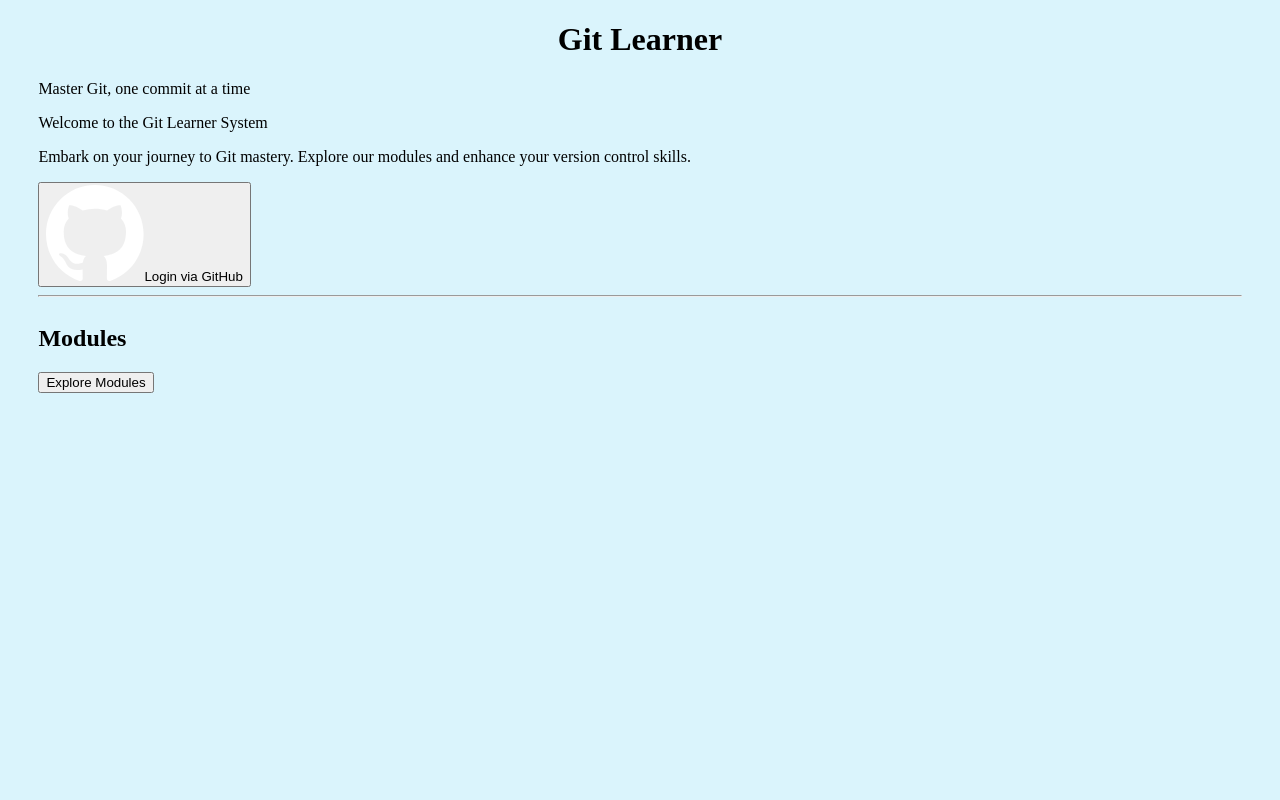
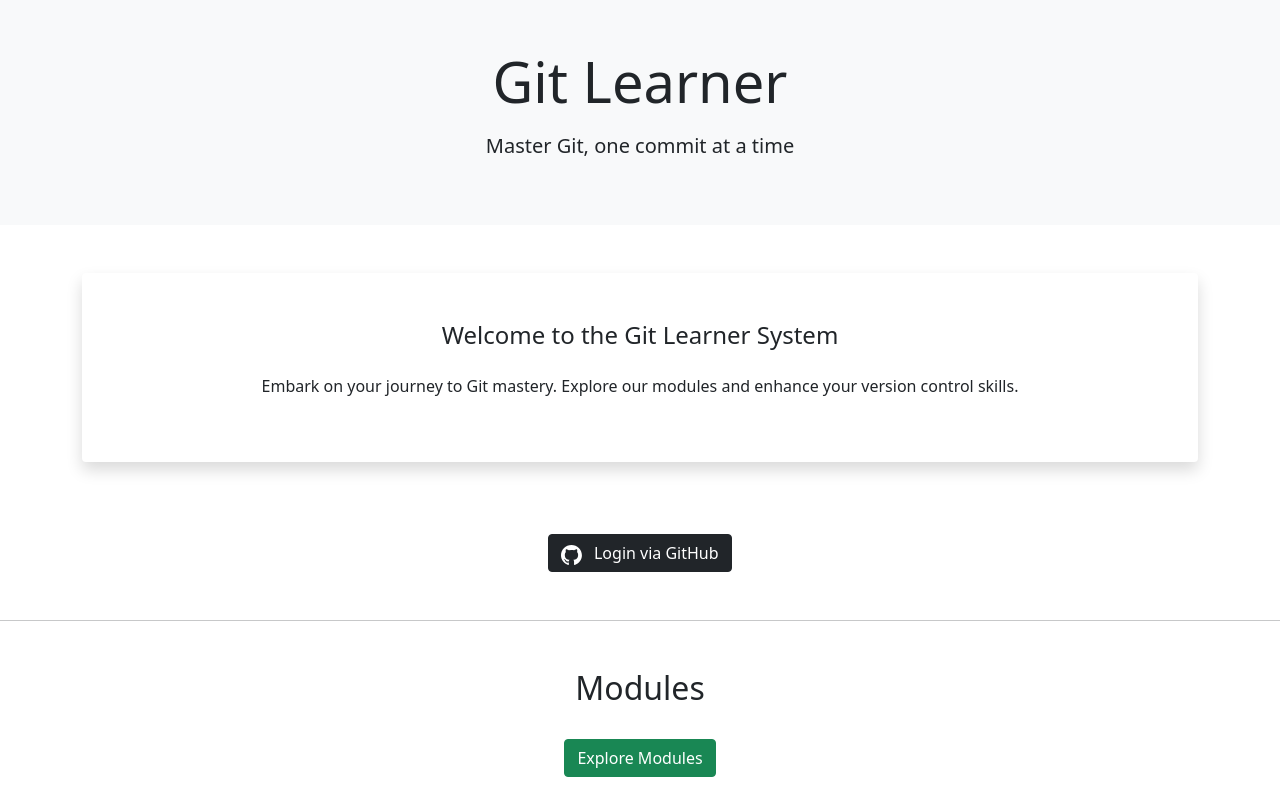
Before and after one commit to cs334f24/git-learner, a Flask app: page / in a window 1280 px wide. Run offline with Flask 3, Linux system fonts and the light colour scheme; parts of the project's set-up code (start-up, migrations or seed data) failed here and were passed over.

Commit message:
Update templates

```diff
--- a/app/templates/base.html
+++ b/app/templates/base.html
@@ -6,7 +6,7 @@
     <meta name="viewport" content="width=device-width,initial-scale=1">
     <link rel="stylesheet" href="{{ url_for('static', filename='styles.css') }}">
     <link rel="stylesheet" href="{{ url_for('static', filename='pygments.css') }}">
-    <!-- <link href="https://cdn.jsdelivr.net/npm/tailwindcss@2.2.19/dist/tailwind.min.css" rel="stylesheet"> -->
+    <link href="https://cdn.jsdelivr.net/npm/bootstrap@5.1.3/dist/css/bootstrap.min.css" rel="stylesheet">
     <script src="{{ url_for('static', filename='learn_git.js') }}" defer></script>
     <title>{% block title %}{{ title }}{% endblock title %}</title>
     {% block scripts %}{% endblock scripts %}
--- a/app/templates/index.html
+++ b/app/templates/index.html
@@ -1,40 +1,46 @@
 {% extends "base.html" %}
 
 {% block header %}
-<header class="bg-blue-100 py-12">
-    <h1 class="text-5xl font-bold text-center">Git Learner</h1>
-    <p class="text-2xl text-center mt-4">Master Git, one commit at a time</p>
+<header class="bg-light py-5">
+    <div class="container text-center">
+        <h1 class="display-4">Git Learner</h1>
+        <p class="lead mt-3">Master Git, one commit at a time</p>
+    </div>
 </header>
 {% endblock %}
 
 {% block content %}
 
-
-<div class="bg-white rounded-lg p-8 mt-8 mx-auto w-3/5 text-center shadow-lg">
-    <p class="text-xl font-semibold">Welcome to the Git Learner System</p>
-    <p class="mt-4">Embark on your journey to Git mastery. Explore our modules and enhance your version control skills.</p>
+<div class="container mt-5">
+    <div class="bg-white rounded p-5 text-center shadow">
+        <p class="h4 font-weight-bold">Welcome to the Git Learner System</p>
+        <p class="mt-4">Embark on your journey to Git mastery. Explore our modules and enhance your version control skills.</p>
+    </div>
 </div>
 
-<div class="text-center mt-8">
+<div class="text-center mt-5">
     {% if signed_in %}
         {% include "user.html" %}
         <a href="{{ url_for('auth.logout') }}">
-            <button class="bg-blue-500 hover:bg-blue-600 text-white font-semibold py-2 px-4 rounded-lg mt-4">Logout</button>
+            <button class="btn btn-primary mt-4">Logout</button>
         </a>
     {% else %}
-    <a href="{{ url_for('auth.login') }}">
-        <button class="bg-blue-500 hover:bg-blue-600 text-white
-                       font-semibold py-2 px-4 rounded-lg mt-4"><img src="{{ url_for('static', filename="github-mark/github-mark-white.svg") }}" alt="GitHub Logo">Login via GitHub</button></a>
+        <a href="{{ url_for('auth.login') }}">
+            <button class="btn btn-dark mt-4">
+                <img src="{{ url_for('static', filename="github-mark/github-mark-white.svg") }}" alt="GitHub Logo" style="height: 20px; margin-right: 8px;">
+                Login via GitHub
+            </button>
+        </a>
     {% endif %}
 </div>
-<!-- Dividing Line -->
-<hr class="border-t-2 border-gray-200 my-8">
 
-<main class="mt-8">
-    <h2 class="text-3xl font-bold text-center">Modules</h2>
-    <section class="mt-6 flex justify-center">
+<hr class="my-5">
+
+<main class="mt-5">
+    <h2 class="text-center font-weight-bold">Modules</h2>
+    <section class="mt-4 text-center">
         <a href="{{ url_for('modules.modules_home') }}">
-            <button class="bg-green-500 hover:bg-green-600 text-white font-semibold py-2 px-6 rounded-lg">
+            <button class="btn btn-success">
                 Explore Modules
             </button>
         </a>
```
Also changed, not shown: app/templates/module.html (+26 -21 lines).
